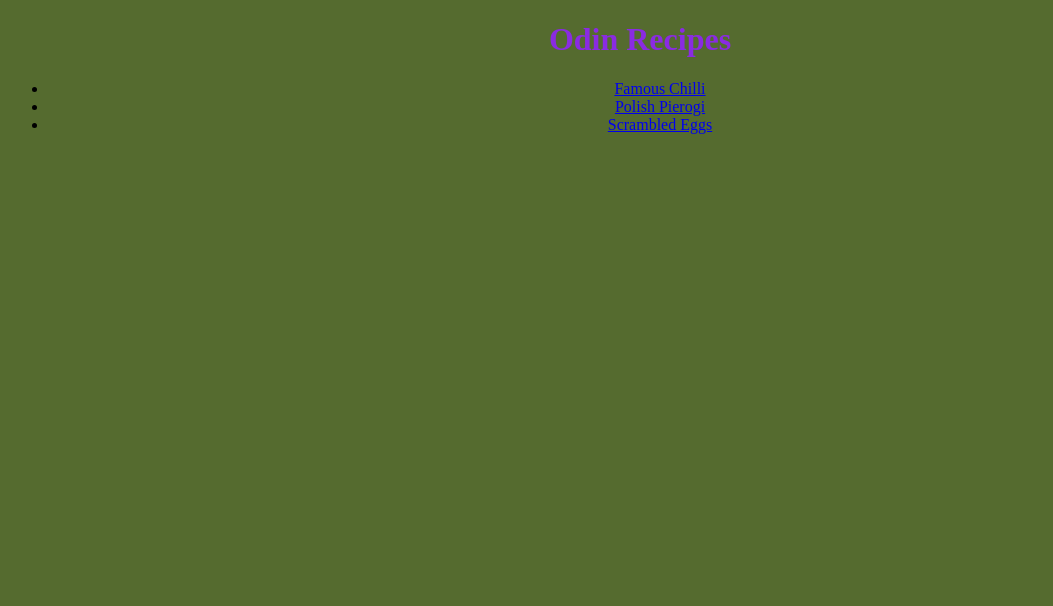
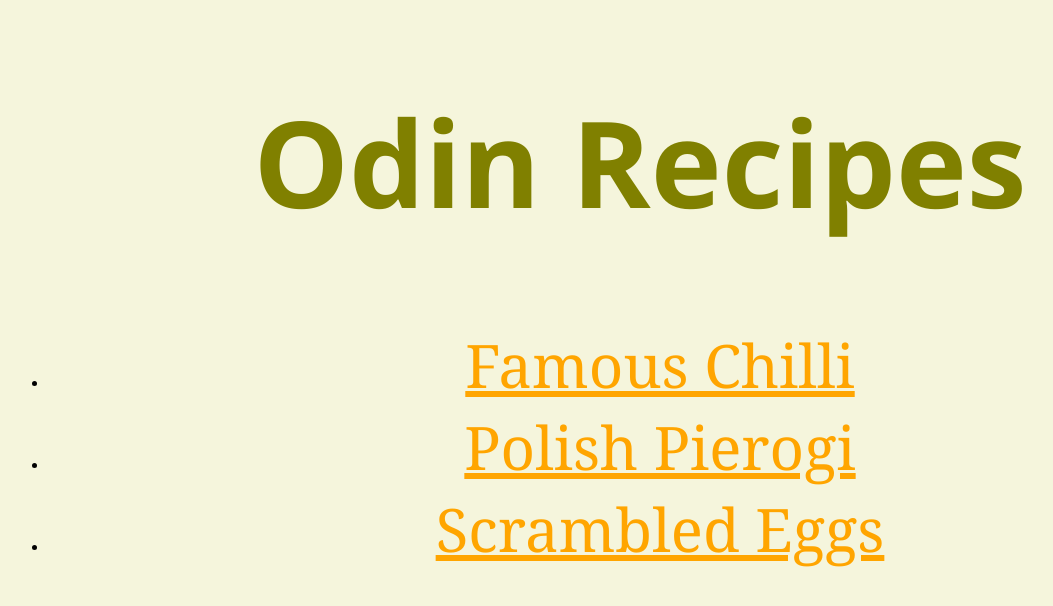
Before and after one commit to Iu-ca/odin-recipes, a plain HTML site: page index.html in a window 1280 px wide. Shown: the whole page, without its empty margins (0-1053 px from the left). Drawn offline with Linux system fonts and the light colour scheme.

Commit message:
Font for front page and resizing

```diff
--- a/index.html
+++ b/index.html
@@ -2,16 +2,16 @@
 <html lang="en">
   <head>
     <meta charset="utf-8">
-    <title>Odin Recipes</title>
+    <title class="headings">Odin Recipes</title>
     <link rel="stylesheet" href="styles.css">
   </head>
 
   <body class="index-body">
     <h1 id="index-title">Odin Recipes</h1>
     <ul>
-      <li><a href="./recipes/chilli.html">Famous Chilli</a></li>
-      <li><a href="./recipes/pierogi.html">Polish Pierogi</a></li>
-      <li><a href="./recipes/scrambled-eggs.html">Scrambled Eggs</a></li>
+      <li><a class="link" href="./recipes/chilli.html">Famous Chilli</a></li>
+      <li><a class="link" href="./recipes/pierogi.html">Polish Pierogi</a></li>
+      <li><a class="link" href="./recipes/scrambled-eggs.html">Scrambled Eggs</a></li>
     </ul>
   </body>
 
--- a/styles.css
+++ b/styles.css
@@ -1,11 +1,13 @@
-.index-body, .chilli-body, .egg-body, .pierogi-body { background-color: darkolivegreen; text-align: center;
+.index-body, .chilli-body, .egg-body, .pierogi-body { background-color: beige; text-align: center;
 
       }
 
-#index-title{ color: blueviolet; }
+#index-title { color: olive; font-size: 120px; text-align: center; font-family: 'Segoe UI', Tahoma, Geneva, Verdana, sans-serif;}
 
 .pic { height: auto; width: auto; max-height: 500px; max-width: 500px;}
 
-.headings { font-weight: 700px; font-size: 50px; color: rgb(44, 140, 191);}
+.headings { font-weight: 700px; font-size: 50px; color: rgb(44, 140, 191); font-family:'Segoe UI', Tahoma, Geneva, Verdana, sans-serif}
 
 .con {color: peru; font-size: 24px; font-family:'Monaco', Courier, monospace}
+
+.link {color: orange; font-size: 60px; font-family: Georgia, 'Times New Roman', Times, serif;}
```
